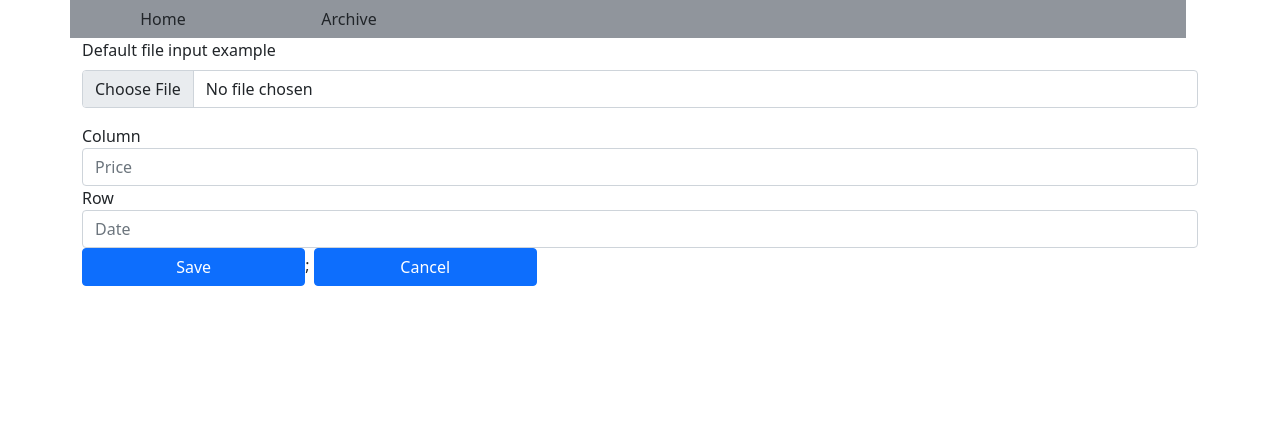
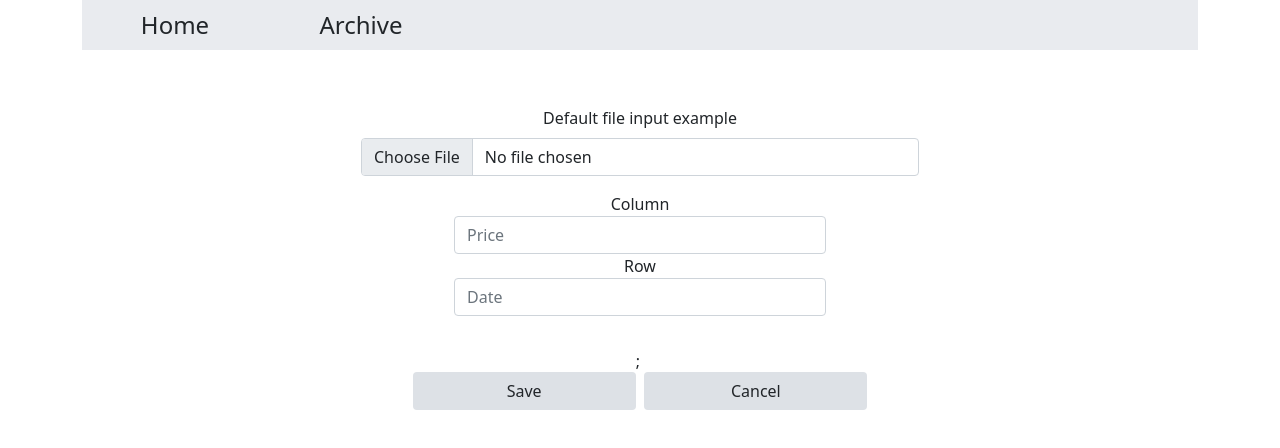
Before and after one commit to clarkc0de/web_dev_final, a website: page public/create_new.html in a window 1280 px wide. Drawn offline with nearby package versions, Linux system fonts and the light colour scheme; a web font is replaced by a local one.

Commit message:
improved styling on home page and create page

```diff
--- a/public/create_new.html
+++ b/public/create_new.html
@@ -32,32 +32,32 @@
 
 
 <section class="container">
-    <div id="navbar" class="row">
+    <div id="navbar" class="row" style="margin: 0">
         <button class="col-lg-2 btn" onclick="home()"> Home</button>
         <button class="col-lg-2 btn" onclick="viewArchive()"> Archive</button>
     </div>
 </section>
 
 <section class="container">
-    <form action="/" method="post">
+    <form id="csv-upload" action="/" method="post">
 
-        <div class="mb-3">
+        <div class="mb-3 col-lg-6 offset-lg-3">
             <label for="formFile" class="form-label">Default file input example</label>
             <input class="form-control" type="file" id="formFile" accept=".csv">
         </div>
 
-        <div class="form-group">
+        <div class="form-group col-lg-4 offset-lg-4">
             <label for="row-input">Column</label>
             <input type="text" class="form-control" id="row-input" placeholder="Price">
         </div>
-        <div class="form-group">
+        <div class="form-group col-lg-4 offset-lg-4">
             <label for="col-input">Row</label>
             <input type="text" class="form-control" id="col-input" placeholder="Date">
         </div>
 
         <div class="mb-3">
-            <button type="button" class="btn btn-primary" style="width: 20%" onclick="makeFigure()">Save</button>;
-            <button type="button" class="btn btn-primary" style="width: 20%" onclick="onCancel()">Cancel</button>
+            <button type="button" class="btn" style="width: 20%" onclick="makeFigure()">Save</button>;
+            <button type="button" class="btn" style="width: 20%" onclick="onCancel()">Cancel</button>
         </div>
     </form>
 </section>
--- a/public/css/index.css
+++ b/public/css/index.css
@@ -1,5 +1,30 @@
-#navbar {
+#header{
     text-align: center;
-    background-color: #90959c;
+    background-color: #b1b6bc;
     width: 100%;
 }
+#navbar{
+    margin-top: 5%;
+    margin-bottom: 5%;
+    background-color: #e9ebef;
+}
+
+
+#navbar .btn{
+    font-size: x-large;
+
+}
+
+#navbar .btn:hover{
+    background-color: #dde1e6;
+}
+
+#csv-upload{
+    margin-top: 5%;
+    text-align: center;
+}
+
+#csv-upload .btn{
+    margin-top: 5%;
+    background-color: #dde1e6;
+}
```
Also changed, not shown: public/index.html (+15 -3 lines).
